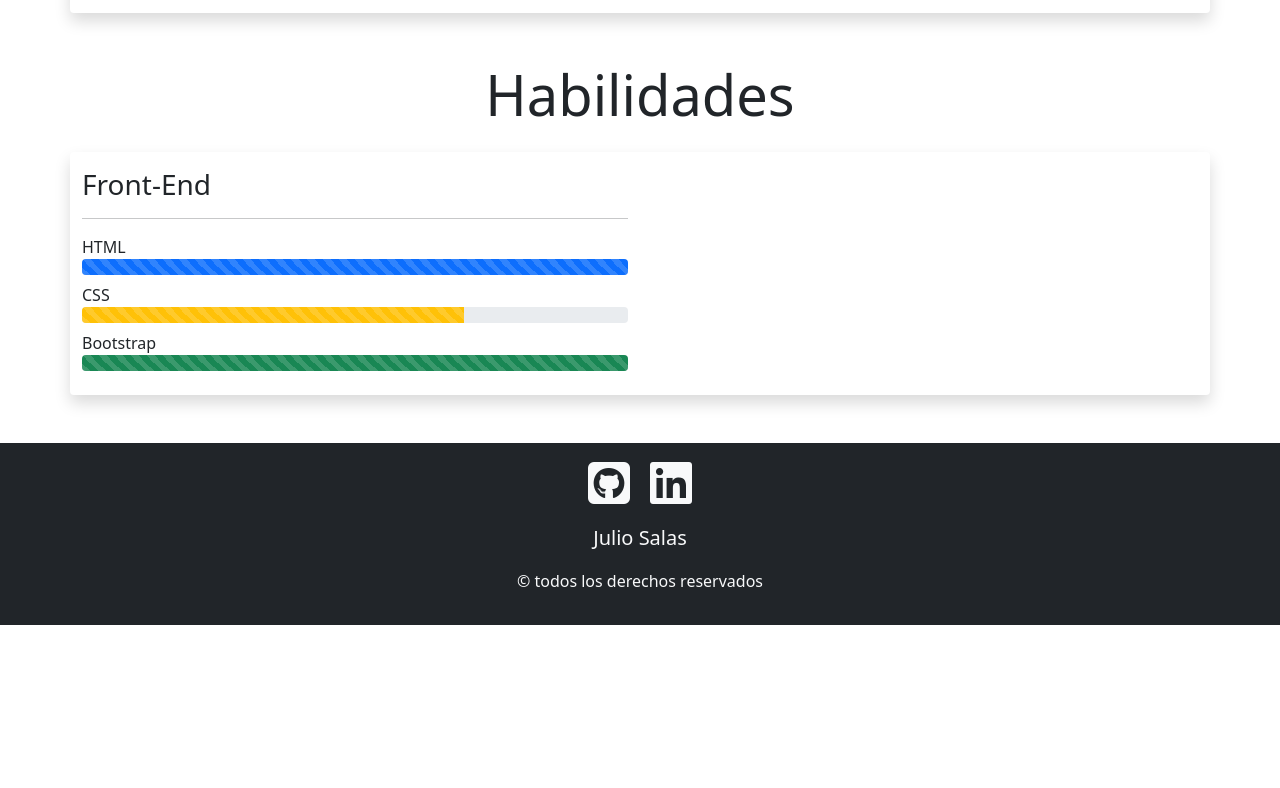
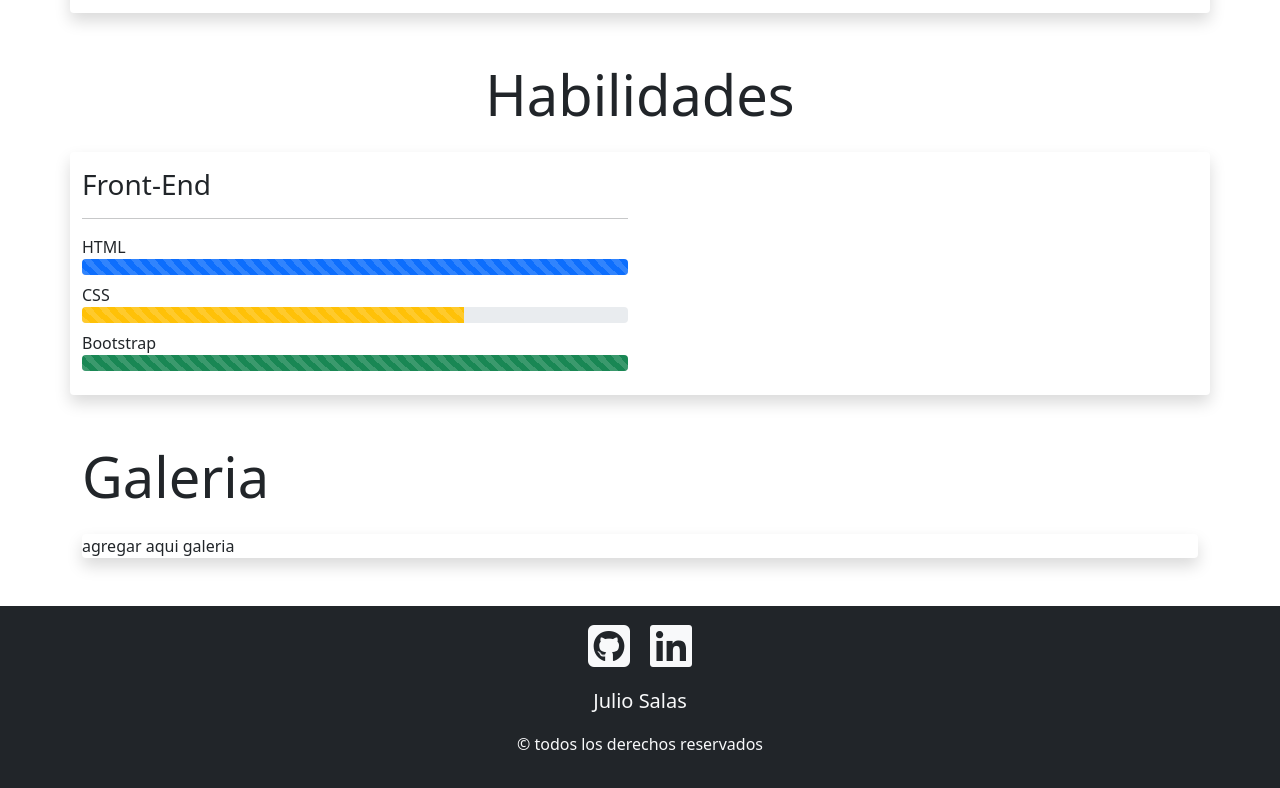
Before and after one commit to juliosalas89/juliosalas89.github.io, a plain HTML site: page index.html in a window 1280 px wide. Shown: the part 2543-3331 px from the top of the page. Before the commit the page ends 3168 px from the top, so only its background shows below. Drawn offline with nearby package versions, Linux system fonts and the light colour scheme.

Commit message:
se agrega seccion galeria

```diff
--- a/index.html
+++ b/index.html
@@ -237,6 +237,12 @@
         </div>
       </div>
     </article>
+    <article>
+      <h2 class="text center display-4 my-4">Galeria</h2>
+      <article class="shadow mb-5 bg-body rounded">
+        <p>agregar aqui galeria</p>
+      </article>
+    </article>
   </section>
   <footer class="py-3 bg-dark text-light">
     <div class="text-center container">
```
